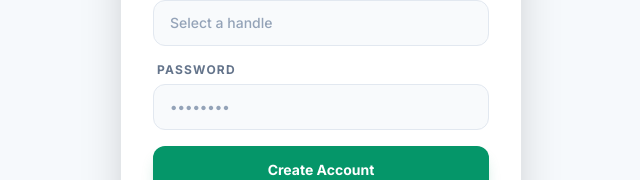
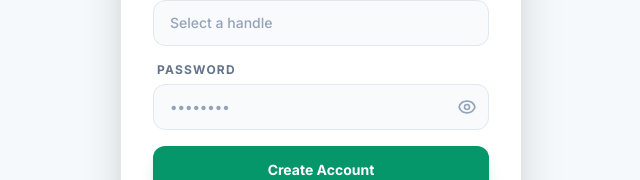
Before and after one commit to Hydrel-Tech/Hydrel, a React (Vite) app in the folder hydrel og 2/: page /signup in a window 1280 px wide. Shown: the part 400-580 px from the top of the page, without its empty margins (319-959 px from the left). Built offline with nearby package versions, Linux system fonts and the light colour scheme; no server answers.

Commit message:
Update Signup.tsx

```diff
--- a/hydrel og 2/pages/Signup.tsx
+++ b/hydrel og 2/pages/Signup.tsx
@@ -1,3 +1,4 @@
+
 import React, { useState } from 'react';
 import { useNavigate, Link } from 'react-router-dom';
 import { supabase } from '../lib/supabaseClient';
@@ -6,6 +7,7 @@
   const [email, setEmail] = useState('');
   const [username, setUsername] = useState('');
   const [password, setPassword] = useState('');
+  const [showPassword, setShowPassword] = useState(false);
   const [loading, setLoading] = useState(false);
   const [error, setError] = useState<string | null>(null);
   const navigate = useNavigate();
@@ -90,14 +92,32 @@
 
           <div>
             <label className="block text-xs font-bold text-slate-500 uppercase tracking-widest mb-1.5 ml-1">Password</label>
+            <div className="relative">
               <input
-              type="password"
+                type={showPassword ? "text" : "password"}
                 value={password}
                 onChange={(e) => setPassword(e.target.value)}
-              className="w-full px-4 py-3 rounded-xl border border-slate-200 bg-slate-50 text-slate-900 placeholder-slate-400 focus:outline-none focus:ring-2 focus:ring-emerald-500/20 focus:border-emerald-500 transition-all text-sm font-medium"
+                className="w-full px-4 py-3 rounded-xl border border-slate-200 bg-slate-50 text-slate-900 placeholder-slate-400 focus:outline-none focus:ring-2 focus:ring-emerald-500/20 focus:border-emerald-500 transition-all text-sm font-medium pr-10"
                 placeholder="••••••••"
                 required
               />
+              <button
+                type="button"
+                onClick={() => setShowPassword(!showPassword)}
+                className="absolute inset-y-0 right-0 px-3 flex items-center text-slate-400 hover:text-slate-600 focus:outline-none"
+              >
+                {showPassword ? (
+                  <svg className="w-5 h-5" fill="none" stroke="currentColor" viewBox="0 0 24 24">
+                    <path strokeLinecap="round" strokeLinejoin="round" strokeWidth={2} d="M13.875 18.825A10.05 10.05 0 0112 19c-4.478 0-8.268-2.943-9.543-7a9.97 9.97 0 011.563-3.029m5.858.908a3 3 0 114.243 4.243M9.878 9.878l4.242 4.242M9.88 9.88l-3.29-3.29m7.532 7.532l3.29 3.29M3 3l3.59 3.59m0 0A9.953 9.953 0 0112 5c4.478 0 8.268 2.943 9.543 7a10.025 10.025 0 01-4.132 5.411m0 0L21 21" />
+                  </svg>
+                ) : (
+                  <svg className="w-5 h-5" fill="none" stroke="currentColor" viewBox="0 0 24 24">
+                    <path strokeLinecap="round" strokeLinejoin="round" strokeWidth={2} d="M15 12a3 3 0 11-6 0 3 3 0 016 0z" />
+                    <path strokeLinecap="round" strokeLinejoin="round" strokeWidth={2} d="M2.458 12C3.732 7.943 7.523 5 12 5c4.478 0 8.268 2.943 9.542 7-1.274 4.057-5.064 7-9.542 7-4.477 0-8.268-2.943-9.542-7z" />
+                  </svg>
+                )}
+              </button>
+            </div>
           </div>
 
           <button
```
Lines whose indentation alone changed are shown as unchanged.
